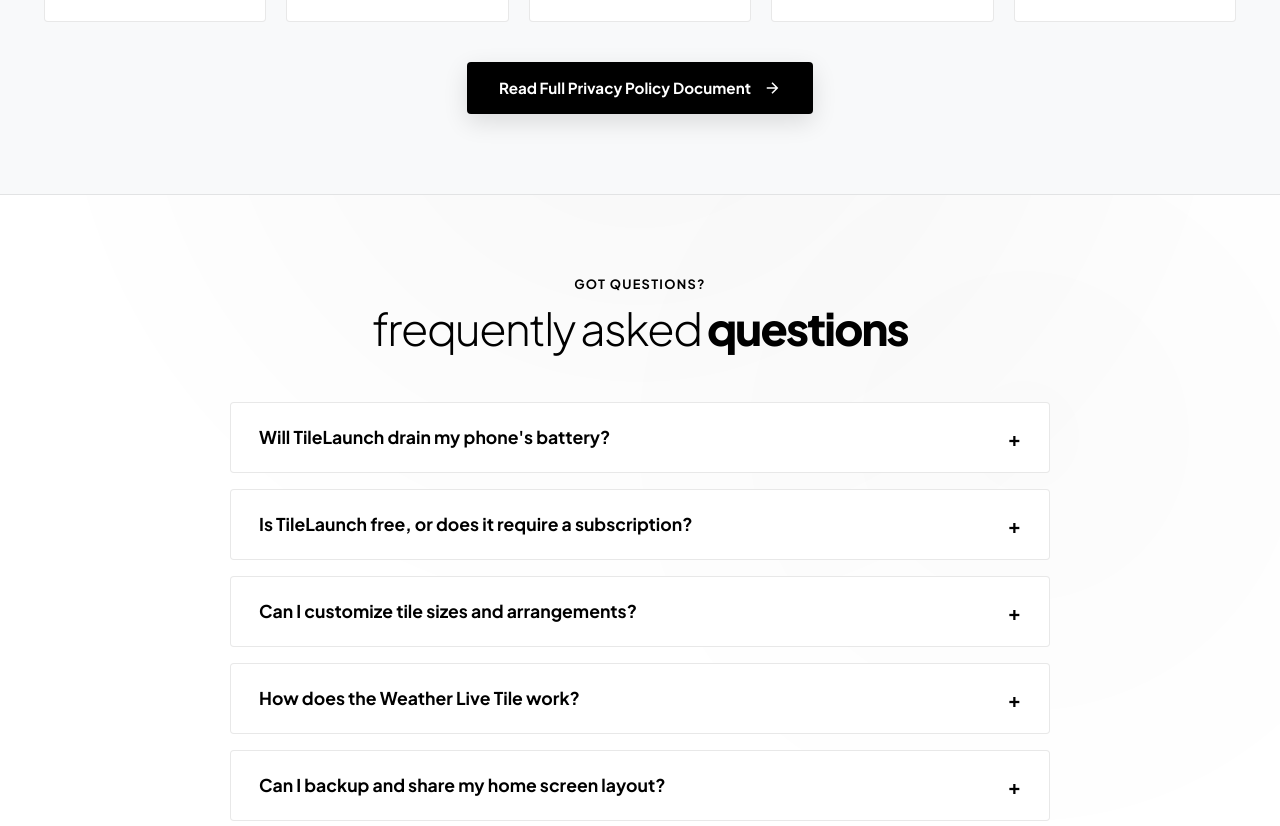
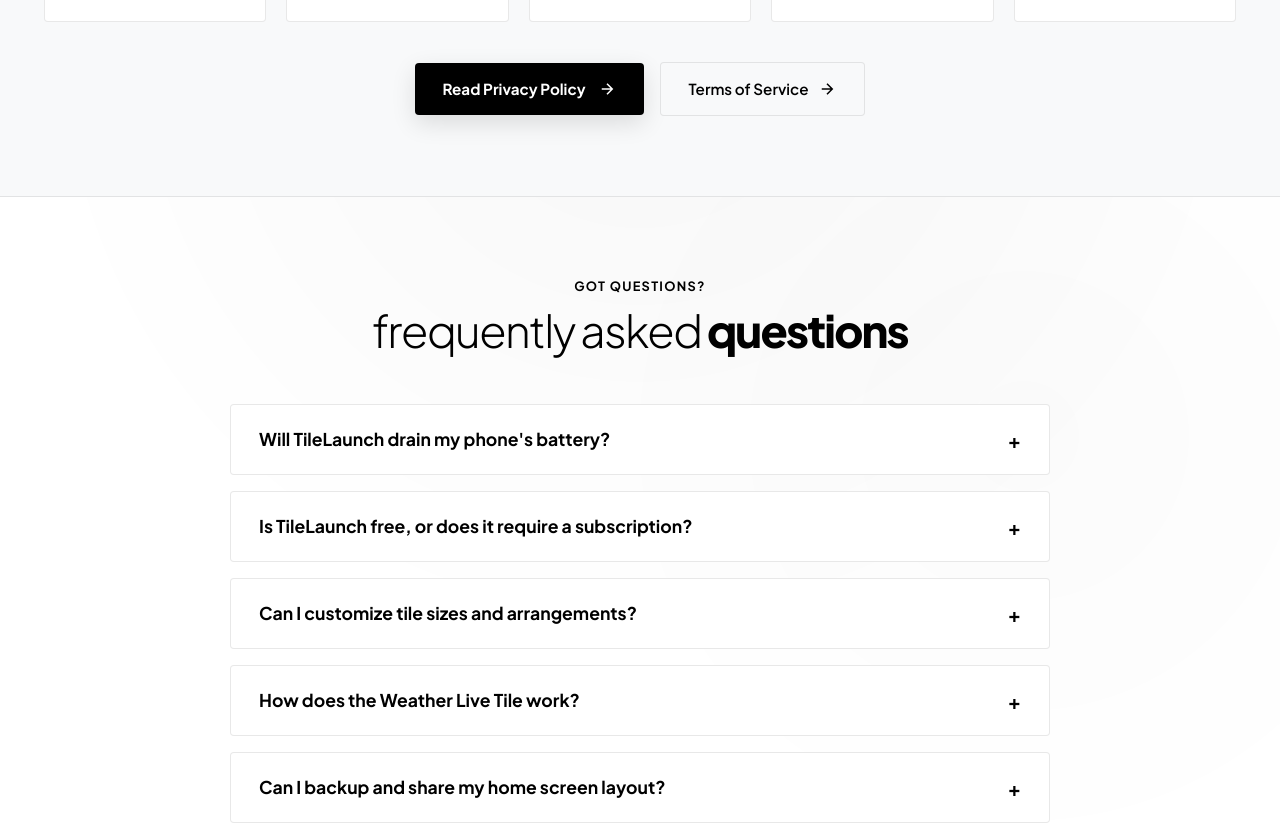
Before and after one commit to harisrana001/tileLauncher, a plain HTML site: page index.html in a window 1280 px wide. Shown: the part 3964-4790 px from the top of the page. Drawn offline with Linux system fonts and the light colour scheme.

Commit message:
add terms of service links to landing page

```diff
--- a/index.html
+++ b/index.html
@@ -597,10 +597,16 @@
           </div>
         </div>
 
-        <!-- Privacy Actions: Routing to Full Legal Page -->
-        <div style="margin-top: 40px; text-align: center;">
-          <a href="privacy.html" class="btn-hero-primary" style="font-size: 0.95rem; padding: 14px 32px;">
-            <span>Read Full Privacy Policy Document</span>
+        <!-- Privacy & Legal Actions: Routing to Full Legal Pages -->
+        <div style="margin-top: 40px; display: flex; justify-content: center; align-items: center; gap: 16px; flex-wrap: wrap;">
+          <a href="privacy.html" class="btn-hero-primary" style="font-size: 0.95rem; padding: 14px 28px;">
+            <span>Read Privacy Policy</span>
+            <svg width="18" height="18" viewBox="0 0 24 24" fill="none" stroke="currentColor" stroke-width="2">
+              <path d="M5 12h14M12 5l7 7-7 7"/>
+            </svg>
+          </a>
+          <a href="terms.html" class="btn-hero-secondary" style="font-size: 0.95rem; padding: 14px 28px;">
+            <span>Terms of Service</span>
             <svg width="18" height="18" viewBox="0 0 24 24" fill="none" stroke="currentColor" stroke-width="2">
               <path d="M5 12h14M12 5l7 7-7 7"/>
             </svg>
@@ -736,7 +742,8 @@
         <div>
           <h5 class="footer-col-title">Legal</h5>
           <ul class="footer-links">
-            <li><a href="privacy.html" class="footer-link" style="color:var(--metro-cyan); font-weight:600;">Privacy Policy</a></li>
+            <li><a href="terms.html" class="footer-link">Terms of Service</a></li>
+            <li><a href="privacy.html" class="footer-link">Privacy Policy</a></li>
           </ul>
         </div>
       </div>
```
Also changed, not shown: privacy.html (+2 -0 lines).
